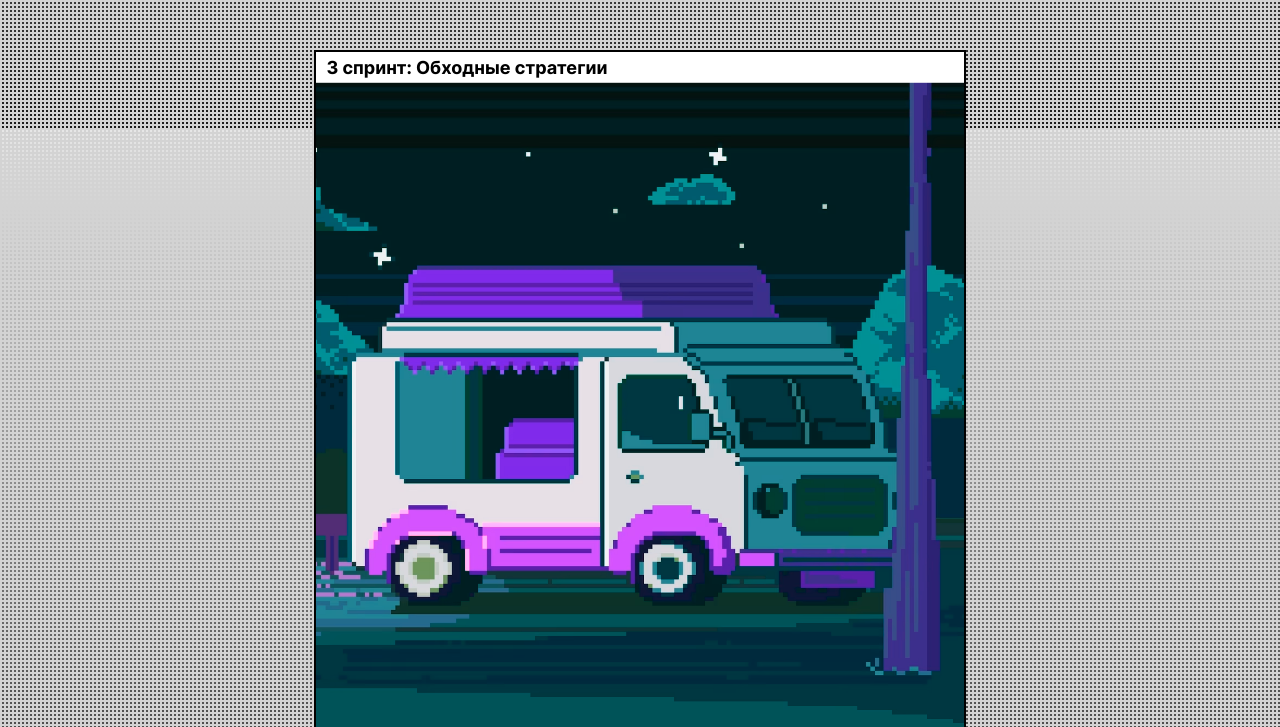
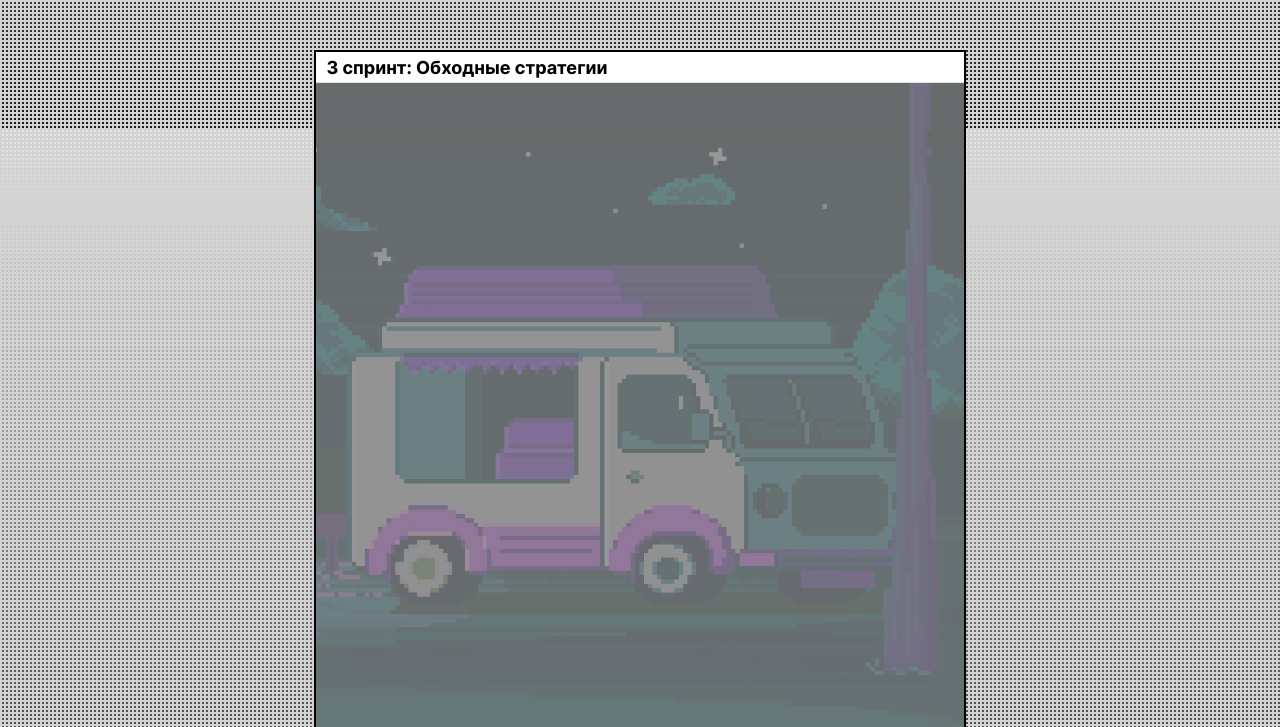
Before and after one commit to Student2506/zakrivayuschiy-teg-f, a website: page index.html in a window 1280 px wide. Shown: the part 5472-6199 px from the top of the page. Drawn offline with Linux system fonts and the light colour scheme.

Commit message:
multifilter

```diff
--- a/index.html
+++ b/index.html
@@ -183,7 +183,7 @@
       <div class="card">
         <h3 class="card-title">3 спринт: Обходные стратегии</h3>
         <img
-          class="card-image filter-hue-rotate filter-low-contrast"
+          class="card-image filter-hue-rotate-low-contrast"
           src="./images/background.png"
           alt="Lorry picture"
         />
--- a/styles/style.css
+++ b/styles/style.css
@@ -215,6 +215,10 @@
   filter: hue-rotate(-90deg);
 }
 
+.filter-hue-rotate-low-contrast {
+  filter: hue-rotate(-90deg) contrast(20%);
+}
+
 @supports (font-variation-settings: 'wght' 410) {
 
   .page {
```
